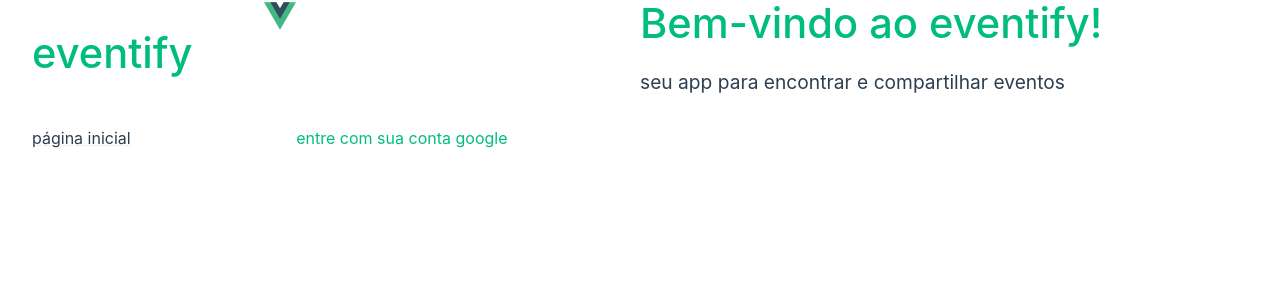
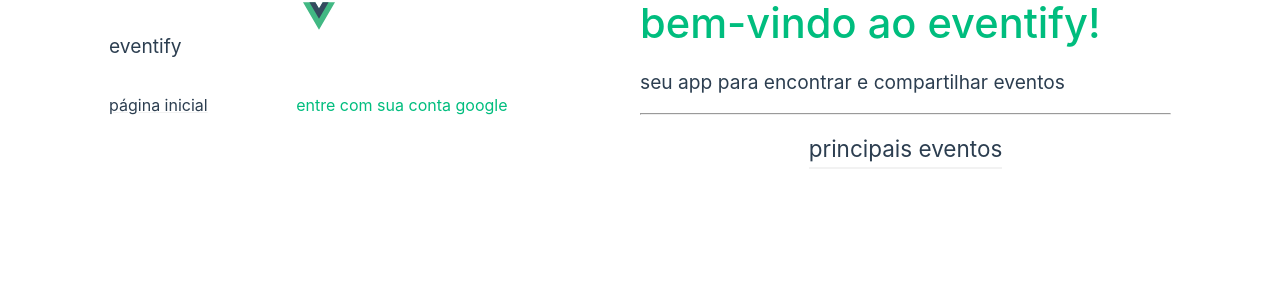
Before and after one commit to dantas15/eventify-compjr, a Vue app in the folder packages/web/: page / in a window 1280 px wide. Shown: the top 300 px of the page. Built offline with nearby package versions, Linux system fonts and the light colour scheme; some icons are missing.

Commit message:
chore(HomeView): update HeadingTitle styles and start structure of main cards in HomeView

```diff
--- a/packages/web/src/App.vue
+++ b/packages/web/src/App.vue
@@ -12,7 +12,7 @@ const authenticated = false;
     <img alt="Vue logo" class="logo" src="@/assets/logo.svg" width="32" height="32" />
 
     <div class="wrapper">
-      <HeadingTitle size="big">eventify</HeadingTitle>
+      <HeadingTitle size="regular">eventify</HeadingTitle>
 
       <nav>
         <div>
--- a/packages/web/src/components/HeadingTitle.vue
+++ b/packages/web/src/components/HeadingTitle.vue
@@ -1,6 +1,6 @@
 <script setup lang="ts">
 type Props = {
-  size?: "big" | "regular";
+  size?: "big" | "regular" | "medium";
 };
 
 // this is exported by default
@@ -12,7 +12,8 @@ withDefaults(defineProps<Props>(), {
 <template>
   <div class="headings">
     <h1 v-if="size === 'big'" class="primary"><slot></slot></h1>
-    <h3 v-else-if="size === 'regular'" ><slot></slot></h3>
+    <h2 v-else-if="size === 'medium'"><slot></slot></h2>
+    <h3 v-else><slot></slot></h3>
   </div>
 </template>
 
@@ -21,6 +22,11 @@ h1 {
   font-weight: 500;
   font-size: 2.6rem;
   top: -10px;
+}
+
+h2 {
+  //text-decoration: underline;
+  border-bottom: 2px solid var(--color-background-mute);
 }
 
 h3 {
--- a/packages/web/src/views/HomeView.vue
+++ b/packages/web/src/views/HomeView.vue
@@ -1,10 +1,27 @@
 <script setup lang="ts">
 import HeadingTitle from "@/components/HeadingTitle.vue";
+const cards = []
 </script>
 
 <template>
   <main>
-    <HeadingTitle size="big">Bem-vindo ao eventify!</HeadingTitle>
+    <HeadingTitle size="big">bem-vindo ao eventify!</HeadingTitle>
     <HeadingTitle>seu app para encontrar e compartilhar eventos</HeadingTitle>
+
+    <hr />
+
+    <div class="content-wrapper">
+      <HeadingTitle size="medium">principais eventos</HeadingTitle>
+
+    </div>
+
   </main>
 </template>
+
+<style scoped>
+
+.content-wrapper {
+  display: flex;
+  justify-content: center;
+}
+</style>
```
Also changed, not shown: packages/web/src/components/EventCard.vue (added, +11 -0 lines).
